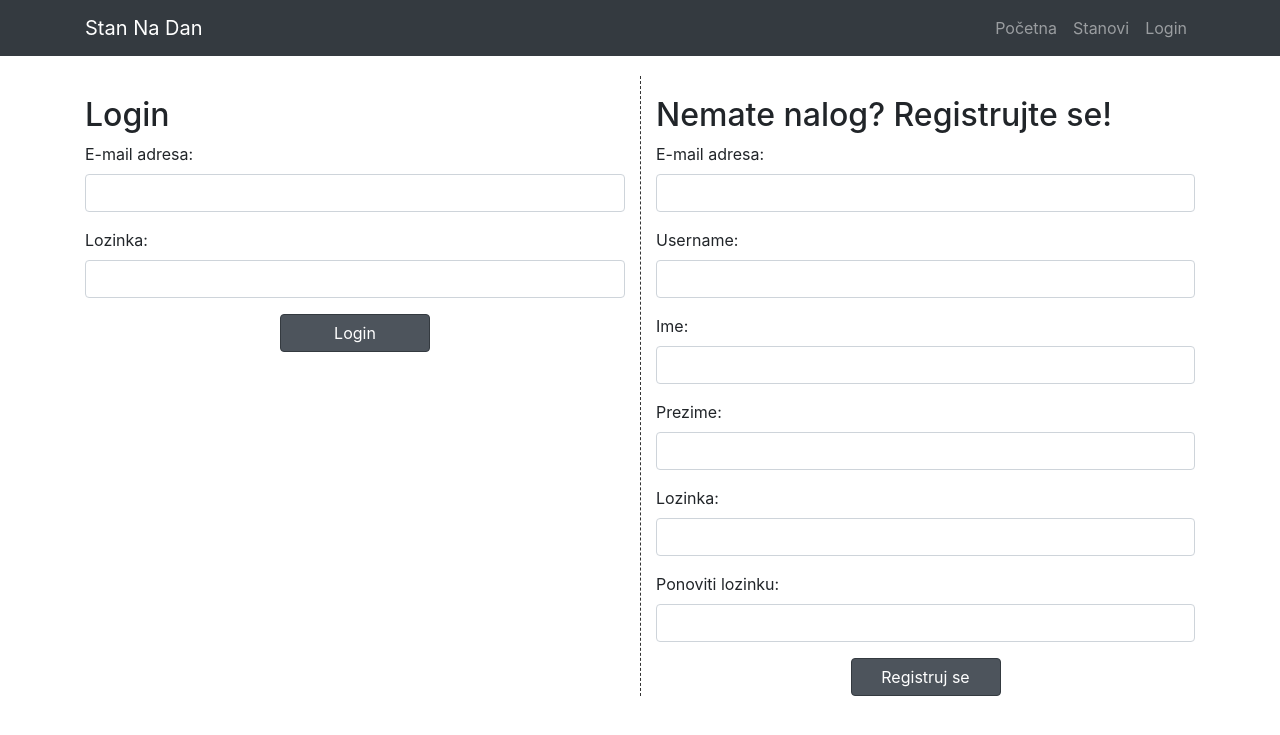
After one commit to klebber/StanNaDan, a PHP site: page /login.php in a window 1280 px wide. The commit adds this page. Shown: the top 735 px of the page. Run offline with PHP 8.4, Linux system fonts and the light colour scheme; some libraries are stand-ins or nearby versions.

Commit message:
Kreiranje strane za registraciju, login i logout

```diff
--- a/css/site.css
+++ b/css/site.css
@@ -3,6 +3,7 @@ body {
 }
 .page-content{
   padding-top: 20px;
+  padding-bottom: 20px;
 }
 
 .btn-primary {
@@ -20,11 +21,27 @@ body {
   background-color: #767c82;
 }
 
+.login-form {
+  padding-top: 20px;
+  margin-bottom: 20px;
+}
+
 .register-form {
+  padding-top: 20px;
   border-left: 1px dashed #333;
 }
 
-.btn-primary:focus, .form-control:focus {
+.login-form .btn-primary,
+.register-form .btn-primary {
+  min-width: 150px;
+}
+
+.form-submit {
+  display: flex;
+  justify-content: center;
+}
+
+.btn-primary:focus {
   box-shadow: 0 0 0 .15rem #767c82 !important;
 }
 
@@ -41,3 +58,21 @@ body {
 .portfolio-item {
   margin-bottom: 30px;
 }
+
+#footer.stikybottom {
+  position: fixed;
+  bottom:0;
+  left: 0;
+  right:0;
+}
+
+.alert {
+  margin-top: 1rem !important;
+}
+
+@media (max-width: 767.98px) {
+  .register-form {
+    border-left: none;
+    border-top: 1px dashed #333;
+  }
+}
--- a/footer.php
+++ /dev/null
@@ -1,5 +0,0 @@
-<footer class="py-5 bg-dark">
-    <div class="container">
-        <p class="m-0 text-center text-white">Copyright &copy; Your Website 2019</p>
-    </div>
-</footer>
--- a/header.php
+++ b/header.php
@@ -1,3 +1,5 @@
+<?php require("init.php"); ?>
+<script src="https://code.iconify.design/1/1.0.6/iconify.min.js"></script>
 <nav class="navbar fixed-top navbar-expand-lg navbar-dark bg-dark fixed-top">
   <div class="container">
     <a class="navbar-brand" href="index.php">Stan Na Dan</a>
@@ -12,18 +14,29 @@
         <li class="nav-item">
           <a class="nav-link" href="stanovi.php">Stanovi</a>
         </li>
+        <?php if($_SESSION['status'] == true && $_SESSION['role'] == 'korisnik'){ ?>
         <li class="nav-item">
           <a class="nav-link" href="rezervacije.php">Rezervacije</a>
         </li>
         <li class="nav-item">
           <a class="nav-link" href="izdavanje.php">Izdavanje</a>
         </li>
+        <?php } ?>
+        <?php if($_SESSION['status'] == true && $_SESSION['role'] == 'admin'){ ?>
         <li class="nav-item">
           <a class="nav-link" href="administracija.php">Administracija</a>
         </li>
+        <?php } ?>
+        <?php if($_SESSION['status'] == false){ ?>
         <li class="nav-item">
           <a class="nav-link" href="login.php">Login</a>
         </li>
+        <?php } ?>
+        <?php if($_SESSION['status'] == true){ ?>
+        <li class="nav-item">
+          <a class="nav-link" href="obradaLogout.php">Logout (<?= $_SESSION['username']; ?>)</a>
+        </li>
+        <?php } ?>
       </ul>
     </div>
   </div>
--- /dev/null
+++ b/init.php
@@ -0,0 +1,6 @@
+<?php
+session_start();
+if(!isset($_SESSION['status'])){
+    $_SESSION['status'] = false;
+}
+?>
--- /dev/null
+++ b/login.php
@@ -0,0 +1,111 @@
+<!DOCTYPE html>
+<html lang="en">
+
+<?php require("init.php");
+if ($_SESSION['status'] == true) {
+    header("Location: error.php");
+} ?>
+
+<head>
+
+  <meta charset="utf-8">
+  <meta name="viewport" content="width=device-width, initial-scale=1, shrink-to-fit=no">
+
+  <title>Stan Na Dan - Platforma za izdavanje stanova na dan</title>
+
+  <link href="vendor/bootstrap/css/bootstrap.min.css" rel="stylesheet">
+
+  <link href="css/site.css" rel="stylesheet">
+
+</head>
+
+<body>
+
+    <?php include('header.php'); ?>
+
+    <div class="container page-content">
+        <div class="row">
+            <div class="col-md-6 login-form">
+                <h2>Login</h2>
+                <form class="form" id="login_form" name="login_form" method="post" action="obradaLogin.php">
+                    <div class="form-group">
+                        <label for="email">E-mail adresa:</label>
+                        <input type="email" name="email" class="form-control" id="email" required>
+                    </div>
+                    <div class="form-group">
+                        <label for="lozinka">Lozinka:</label>
+                        <input id="lozinka" name="lozinka" type="password" class="form-control" autocomplete="off" required>
+                    </div>
+                    <div class="form-submit">
+                        <button type="submit" name="frm_submit" class="btn btn-primary">Login</button>
+                    </div>
+                </form>
+                <?php if(isset($_SESSION['loginError'])) {?>
+                    <div class="alert alert-danger alert-dismissible fade show" role="alert">
+                        <?= $_SESSION['loginError'] ?>
+                        <button type="button" class="close" data-dismiss="alert" aria-label="Close">
+                            <span aria-hidden="true">&times;</span>
+                        </button>
+                    </div>
+                <?php unset($_SESSION['loginError']);
+                 } ?>
+            </div>
+            <div class="col-md-6 register-form">
+                <h2>Nemate nalog? Registrujte se!</h2>
+                <form class="form" id="dodaj_korisnika" name="dodaj_korisnika" method="post" action="obradaRegistracije.php">
+                    <div class="form-group">
+                        <label for="email">E-mail adresa:</label>
+                        <input type="email" name="email" class="form-control" id="email" required>
+                    </div>
+                    <div class="form-group">
+                        <label for="username">Username:</label>
+                        <input type="text" name="username" class="form-control" id="username" required>
+                    </div>
+                    <div class="form-group">
+                        <label for="ime">Ime:</label>
+                        <input id="ime" name="ime" type="text" class="form-control" required autocomplete="off">
+                    </div>
+                    <div class="form-group">
+                        <label for="prezime">Prezime:</label>
+                        <input id="prezime" name="prezime" type="text" class="form-control" required autocomplete="off">
+                    </div>
+                    <div class="form-group">
+                        <label for="lozinka">Lozinka:</label>
+                        <input id="lozinka" name="lozinka" type="password" class="form-control" required>
+                    </div>
+                    <div class="form-group">
+                        <label for="lozinka2">Ponoviti lozinku:</label>
+                        <input id="lozinka2" name="lozinka2" type="password" class="form-control" required>
+                    </div>
+                    <div class="form-submit">
+                        <button type="submit" name="frm_submit" class="btn btn-primary">Registruj se</button>
+                    </div>
+                </form>
+                <?php if(isset($_SESSION['registerInfo'])) {?>
+                    <div class="alert alert-success alert-dismissible fade show" role="alert">
+                        <?= $_SESSION['registerInfo'] ?>
+                        <button type="button" class="close" data-dismiss="alert" aria-label="Close">
+                            <span aria-hidden="true">&times;</span>
+                        </button>
+                    </div>
+                <?php unset($_SESSION['registerInfo']);
+                 }
+                 if(isset($_SESSION['registerError'])) {?>
+                    <div class="alert alert-danger alert-dismissible fade show" role="alert">
+                        <?= $_SESSION['registerError'] ?>
+                        <button type="button" class="close" data-dismiss="alert" aria-label="Close">
+                            <span aria-hidden="true">&times;</span>
+                        </button>
+                    </div>
+                <?php unset($_SESSION['registerError']);
+                 } ?>
+            </div>
+        </div>
+    </div>
+
+    <script src="vendor/jquery/jquery.min.js"></script>
+    <script src="vendor/bootstrap/js/bootstrap.bundle.min.js"></script>
+
+</body>
+
+</html>
```
Also changed, not shown: dbConnection.php (added, +12 -0 lines), error.php (added, +31 -0 lines), index.php (+5 -5 lines), obradaLogin.php (added, +36 -0 lines), obradaLogout.php (added, +11 -0 lines), obradaRegistracije.php (added, +39 -0 lines), img/1.jpg (added), img/2.jpg (added), img/3.jpg (added).
